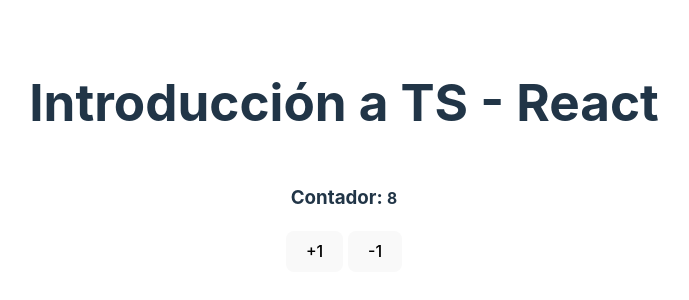
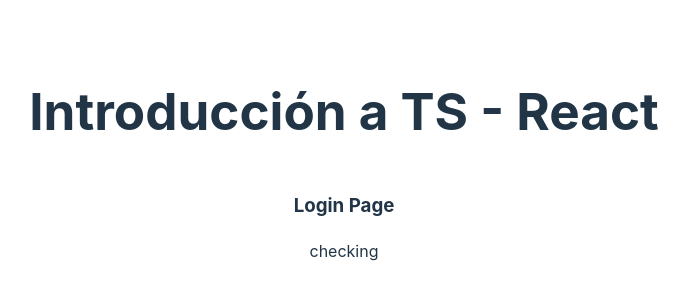
Before and after one commit to Majomon/01-ReactNative, a React (Vite) app in the folder 01-react-fundation/: page / in a window 1280 px wide. Shown: the part 244-544 px from the top of the page, without its empty margins (296-985 px from the left). Built offline with nearby package versions, Linux system fonts and the light colour scheme.

Commit message:
Base zustand

```diff
--- a/01-react-fundation/package.json
+++ b/01-react-fundation/package.json
@@ -11,7 +11,8 @@
   },
   "dependencies": {
     "react": "^18.2.0",
-    "react-dom": "^18.2.0"
+    "react-dom": "^18.2.0",
+    "zustand": "^4.5.2"
   },
   "devDependencies": {
     "@types/react": "^18.2.66",
--- a/01-react-fundation/src/App.tsx
+++ b/01-react-fundation/src/App.tsx
@@ -1,4 +1,4 @@
-import { Counter, CounterWithHook } from "./components";
+import { Counter, CounterWithHook, LoginPage } from "./components";
 import /* BasicTypes, */ /* BasicFunctions */ /* ObjectLiterals */
 "./typescript";
 
@@ -10,7 +10,8 @@ function App() {
       {/* <ObjectLiterals /> */}
       {/*       <BasicFunctions /> */}
       {/*    <Counter />*/}
-      <CounterWithHook />
+      {/*       <CounterWithHook /> */}
+      <LoginPage />
     </main>
   );
 }
--- /dev/null
+++ b/01-react-fundation/src/components/LoginPage.tsx
@@ -0,0 +1,11 @@
+import { userAuthStore } from "../store/auth.store";
+
+export const LoginPage = () => {
+  const authStatus = userAuthStore((state) => state.status);
+  return (
+    <>
+      <h3>Login Page</h3>
+      {authStatus}
+    </>
+  );
+};
--- a/01-react-fundation/src/components/index.ts
+++ b/01-react-fundation/src/components/index.ts
@@ -1,2 +1,3 @@
 export * from "./Counter";
 export * from "./CounterWithHook";
+export * from "./LoginPage";
--- /dev/null
+++ b/01-react-fundation/src/store/auth.store.ts
@@ -0,0 +1,16 @@
+import { create } from "zustand";
+
+interface AuthState {
+  status: "authenticated" | "unauthenticated" | "checking";
+  token?: string;
+  user?: {
+    name: string;
+    email: string;
+  };
+}
+
+export const userAuthStore = create<AuthState>()((set) => ({
+  status: "checking",
+  token: undefined,
+  user: undefined,
+}));
```
Also changed, not shown: 1 other file (tests, documents, lock files or other folders).
